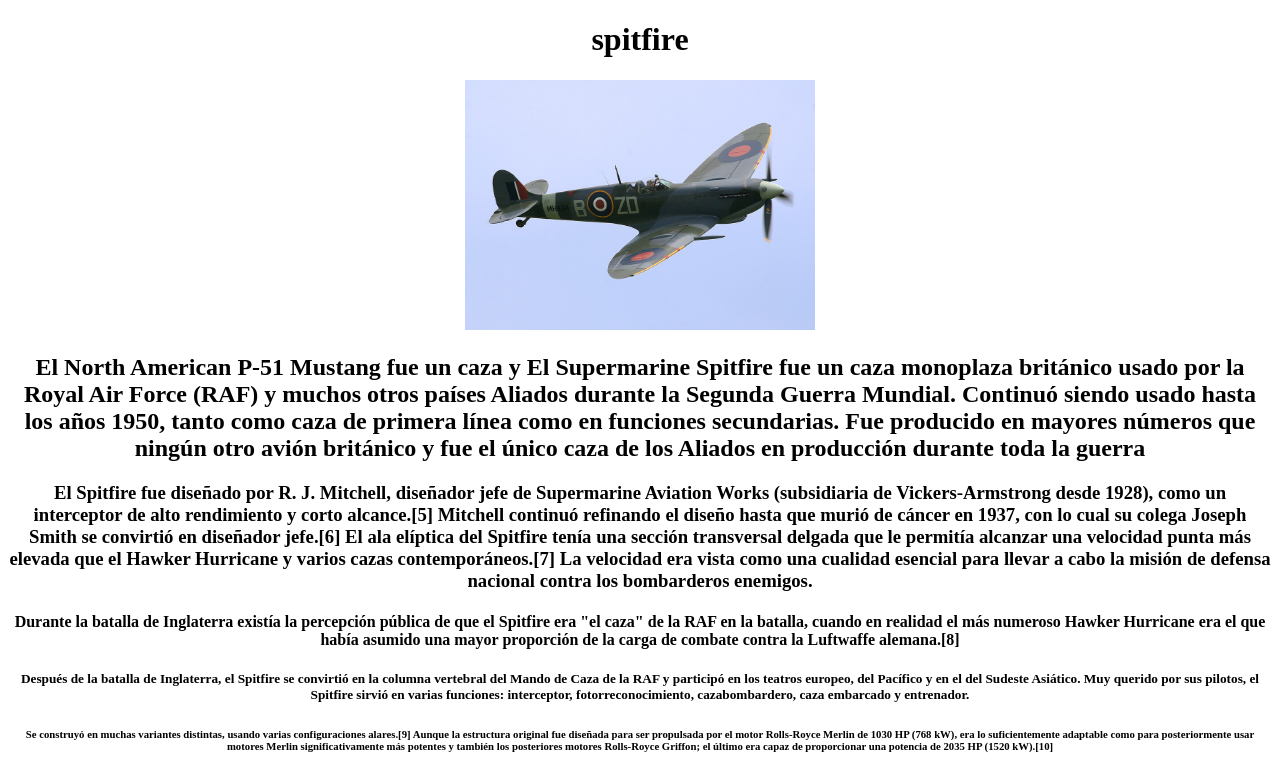
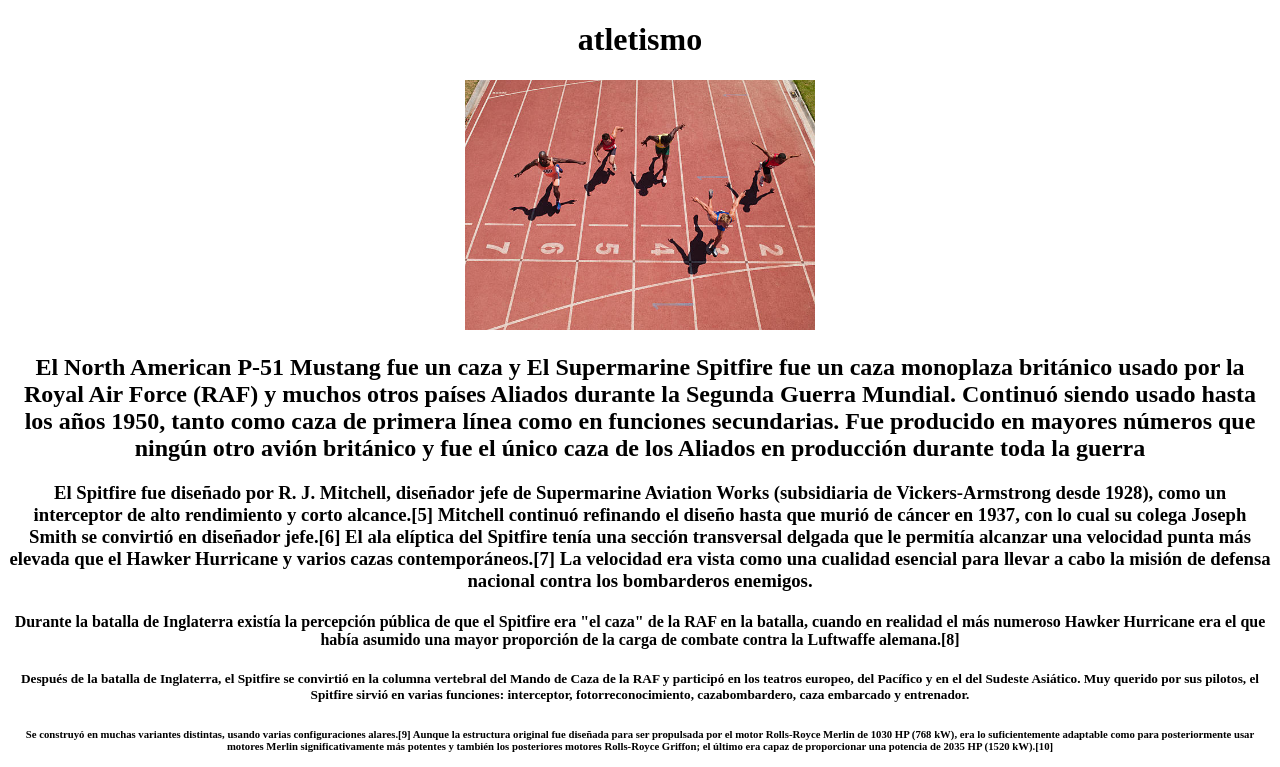
Before and after one commit to isaacgarcia2/Deportes, a plain HTML site: page html/atletismo.html in a window 1280 px wide. Shown: the top 767 px of the page. Drawn offline with Linux system fonts and the light colour scheme; files whose address does not match are found by name.

Commit message:
Update atletismo.html

```diff
--- a/html/atletismo.html
+++ b/html/atletismo.html
@@ -6,7 +6,7 @@
 <head>
 			<meta charset = 'utf-8'>
 
-			<title>Aviones wwII</title>
+			<title>Deportes</title>
 </head>
 
 
@@ -29,11 +29,11 @@
 
 <body>
 
-  <h1><center>spitfire</h1>
+  <h1><center>atletismo</h1>
 
 
 
-<center><img src='../figuras2/spitfire.jpg'  style="width:350px; height:250px">
+<center><img src='../figuras2/atletismo.jpg'  style="width:350px; height:250px">
 
 
 					<h2>
```
